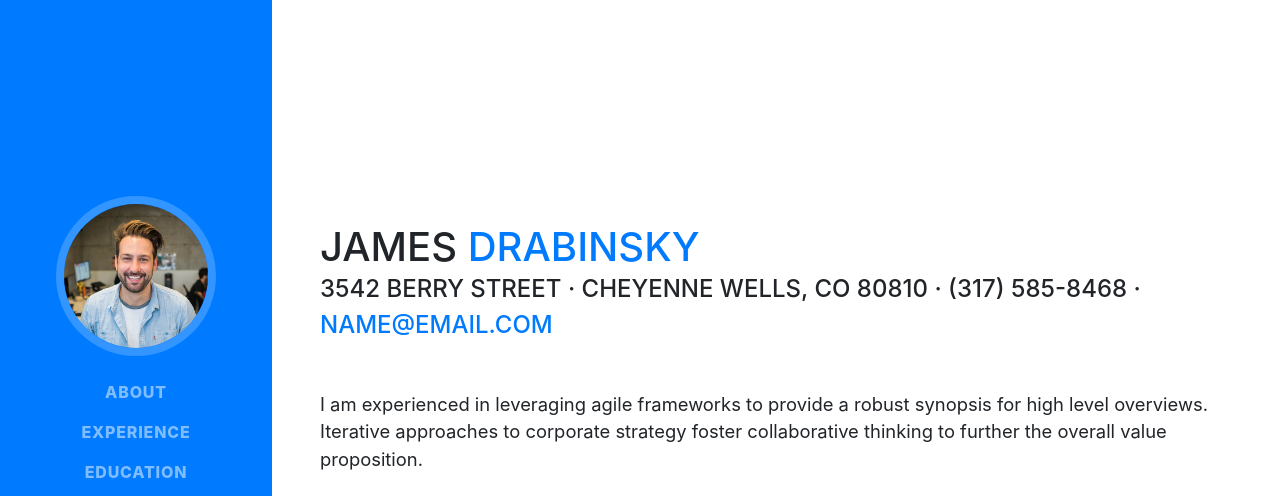
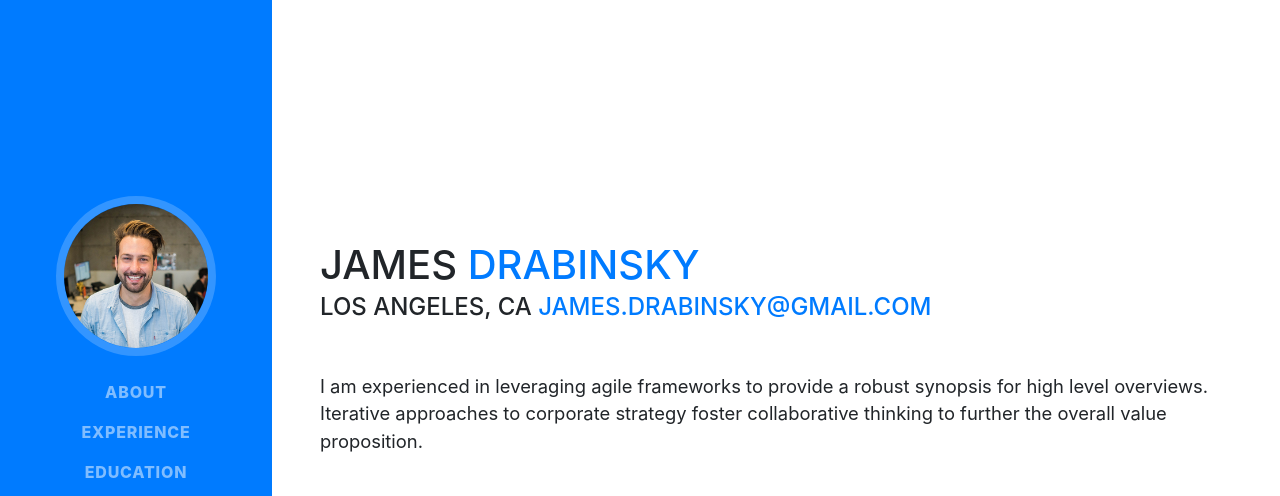
Before and after one commit to jamesdrabinsky/kevdrab.github.io, a website with bundled scripts: page index.html in a window 1280 px wide. Shown: the top 496 px of the page. Built offline with nearby package versions, Linux system fonts and the light colour scheme; a web font is replaced by a local one.

Commit message:
Third Commit

```diff
--- a/index.html
+++ b/index.html
@@ -66,8 +66,8 @@
           <h1 class="mb-0">James
             <span class="text-primary">Drabinsky</span>
           </h1>
-          <div class="subheading mb-5">3542 Berry Street · Cheyenne Wells, CO 80810 · (317) 585-8468 ·
-            <a href="mailto:name@email.com">name@email.com</a>
+          <div class="subheading mb-5">LOS ANGELES, CA
+            <a href="mailto:name@email.com">JAMES.DRABINSKY@GMAIL.COM</a>
           </div>
           <p class="lead mb-5">I am experienced in leveraging agile frameworks to provide a robust synopsis for high level overviews. Iterative approaches to corporate strategy foster collaborative thinking to further the overall value proposition.</p>
           <div class="social-icons">
```
